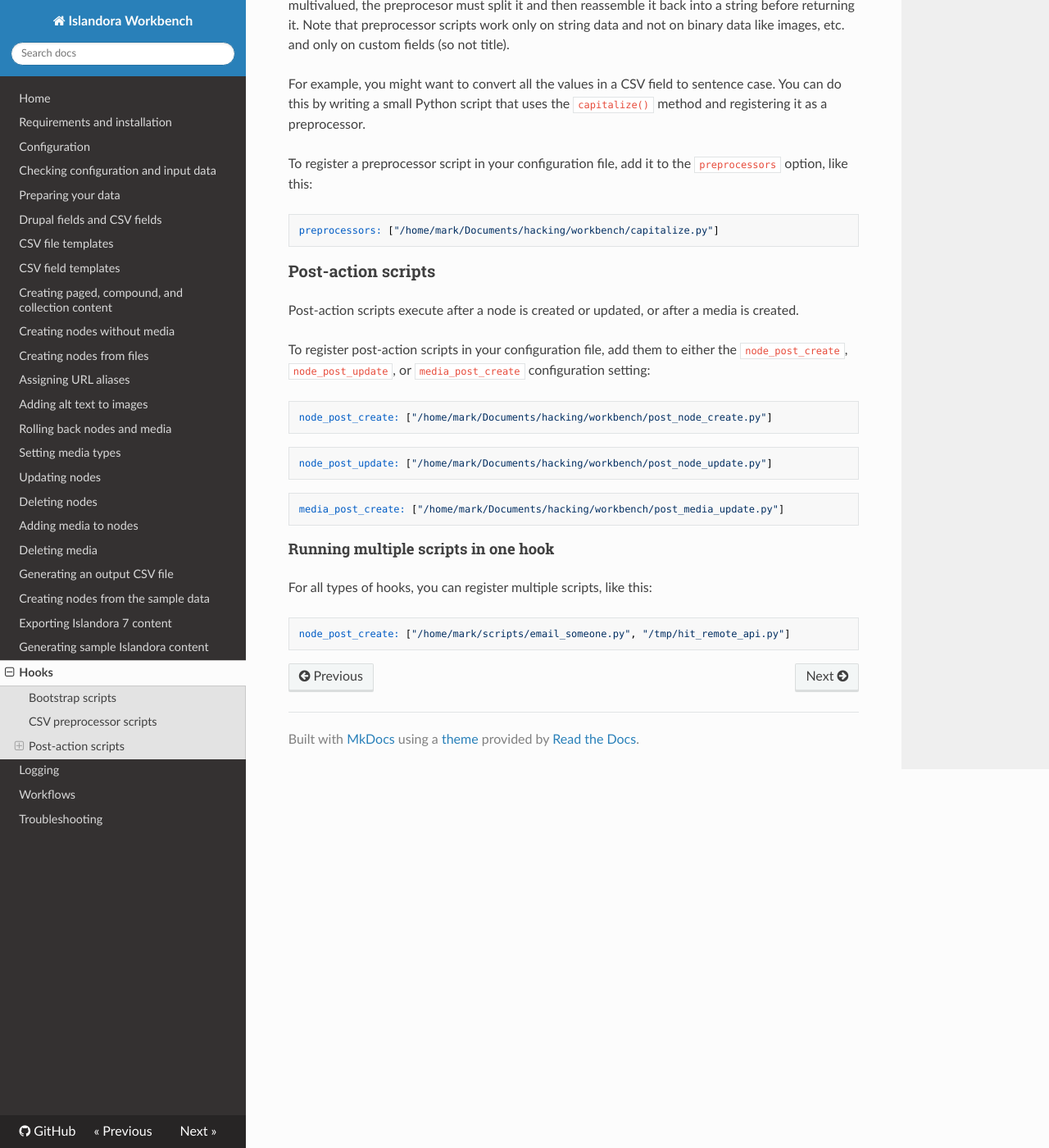
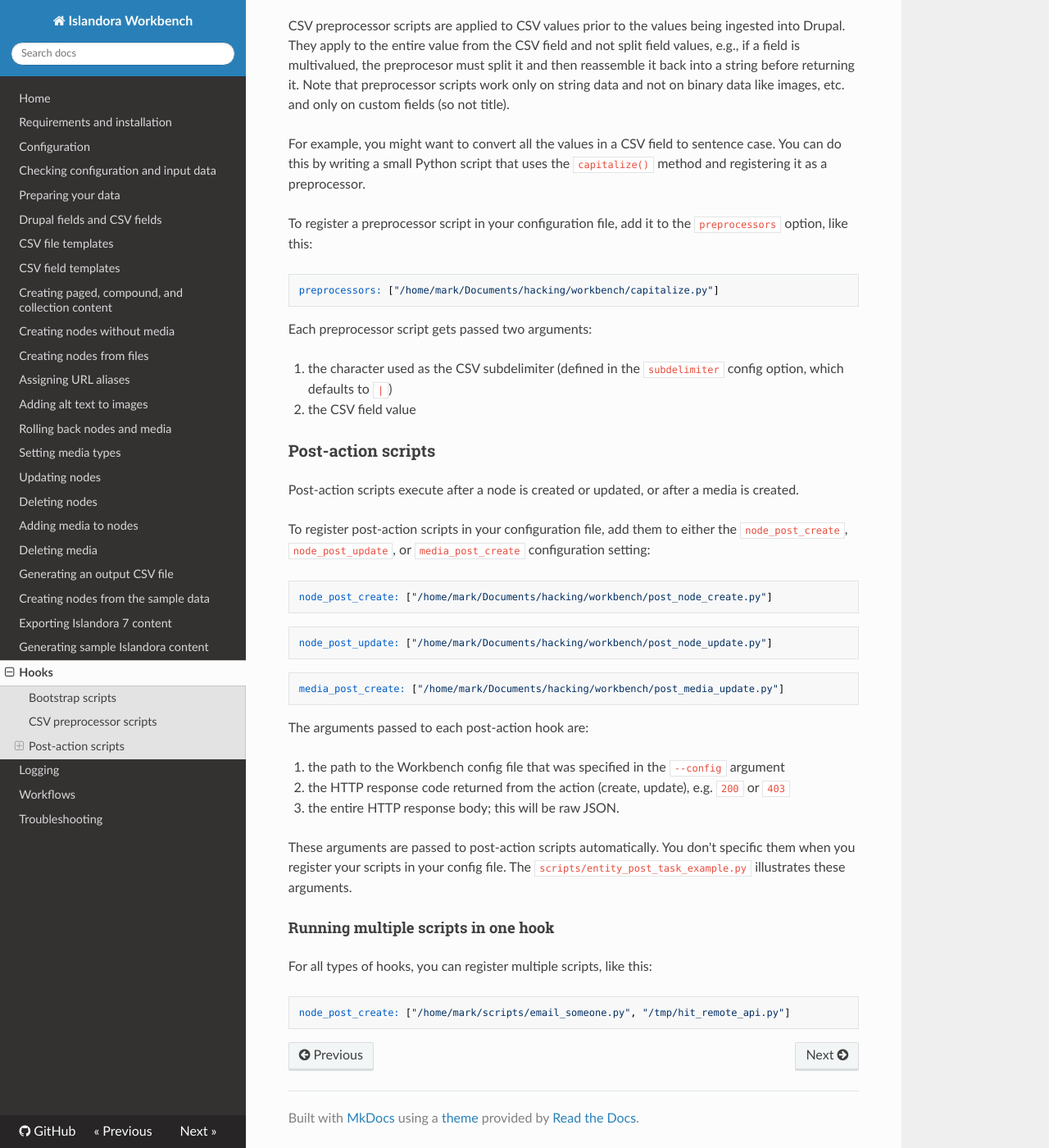
Before and after one commit to mjordan/islandora_workbench_docs, an MkDocs documentation site: the page built from docs/hooks.md, in a window 1280 px wide and 1400 px high, scrolled down 677 px. Shown: the whole window at 82% size. Built offline with MkDocs 1.6.1, drawn with Linux system fonts in a browser that asks for light colours; nearby versions of some CDN libraries; old or Windows-style settings are respelled for this version of MkDocs; some of the changed text lies outside the part shown.

Commit message:
Updated docs on hook scripts.

````diff
--- a/docs/hooks.md
+++ b/docs/hooks.md
@@ -16,6 +16,8 @@
 bootstrap: ["/home/mark/Documents/hacking/workbench/generate_image_files.py"]
 ```
 
+Each bootstrap script gets passed a single argument, the path to the Workbench config file that was specified in Workbench's `--config` argument.
+
 ### CSV preprocessor scripts
 
 CSV preprocessor scripts are applied to CSV values prior to the values being ingested into Drupal. They apply to the entire value from the CSV field and not split field values, e.g., if a field is multivalued, the preprocesor must split it and then reassemble it back into a string before returning it. Note that preprocessor scripts work only on string data and not on binary data like images, etc. and only on custom fields (so not title).
@@ -27,6 +29,11 @@
 ```yaml
 preprocessors: ["/home/mark/Documents/hacking/workbench/capitalize.py"]
 ```
+
+Each preprocessor script gets passed two arguments:
+
+1. the character used as the CSV subdelimiter (defined in the `subdelimiter` config option, which defaults to `|`)
+1. the CSV field value
 
 ### Post-action scripts
 
@@ -46,6 +53,14 @@
 media_post_create: ["/home/mark/Documents/hacking/workbench/post_media_update.py"]
 ```
 
+The arguments passed to each post-action hook are:
+
+1. the path to the Workbench config file that was specified in the `--config` argument
+1. the HTTP response code returned from the action (create, update), e.g. `200` or `403`
+1. the entire HTTP response body; this will be raw JSON.
+
+These arguments are passed to post-action scripts automatically. You don't specific them when you register your scripts in your config file. The `scripts/entity_post_task_example.py` illustrates these arguments.
+
 #### Running multiple scripts in one hook
 
 For all types of hooks, you can register multiple scripts, like this:
````
Also changed, not shown: site/index.html, site/sitemap.xml.
